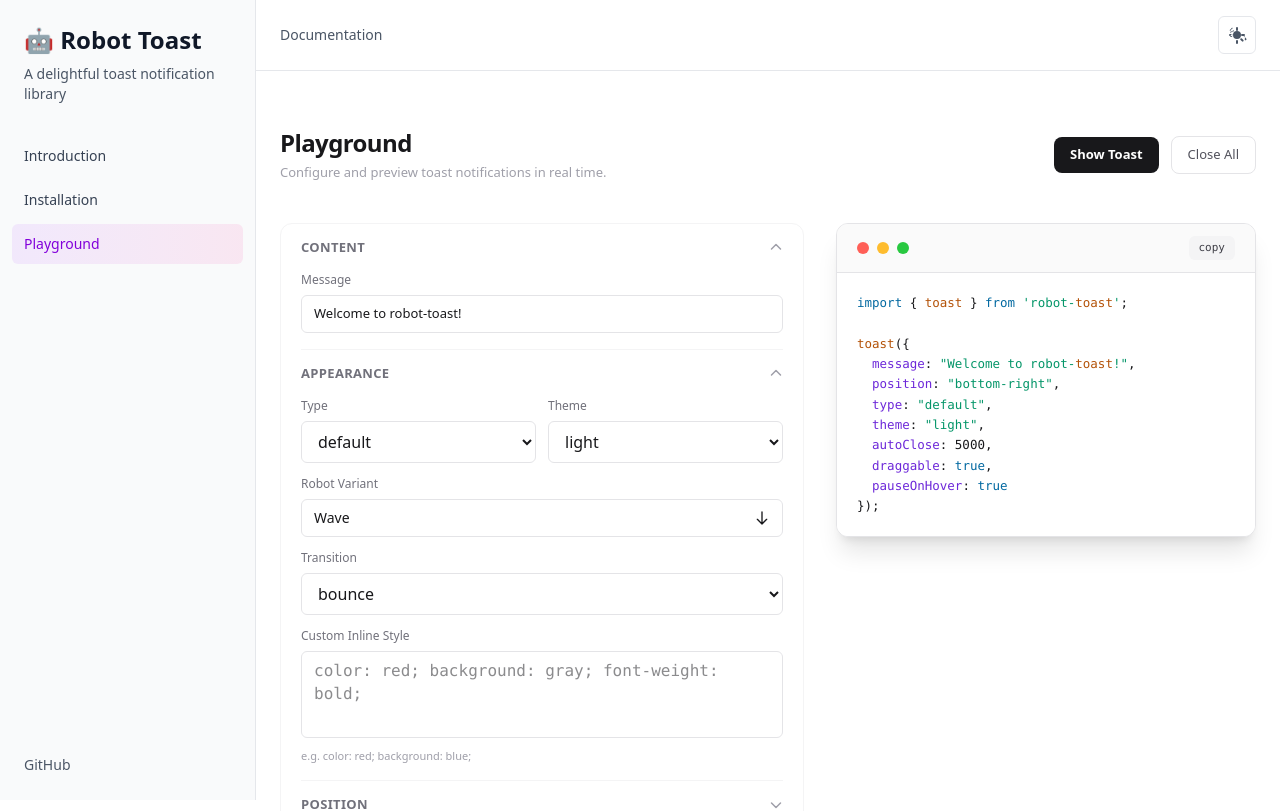
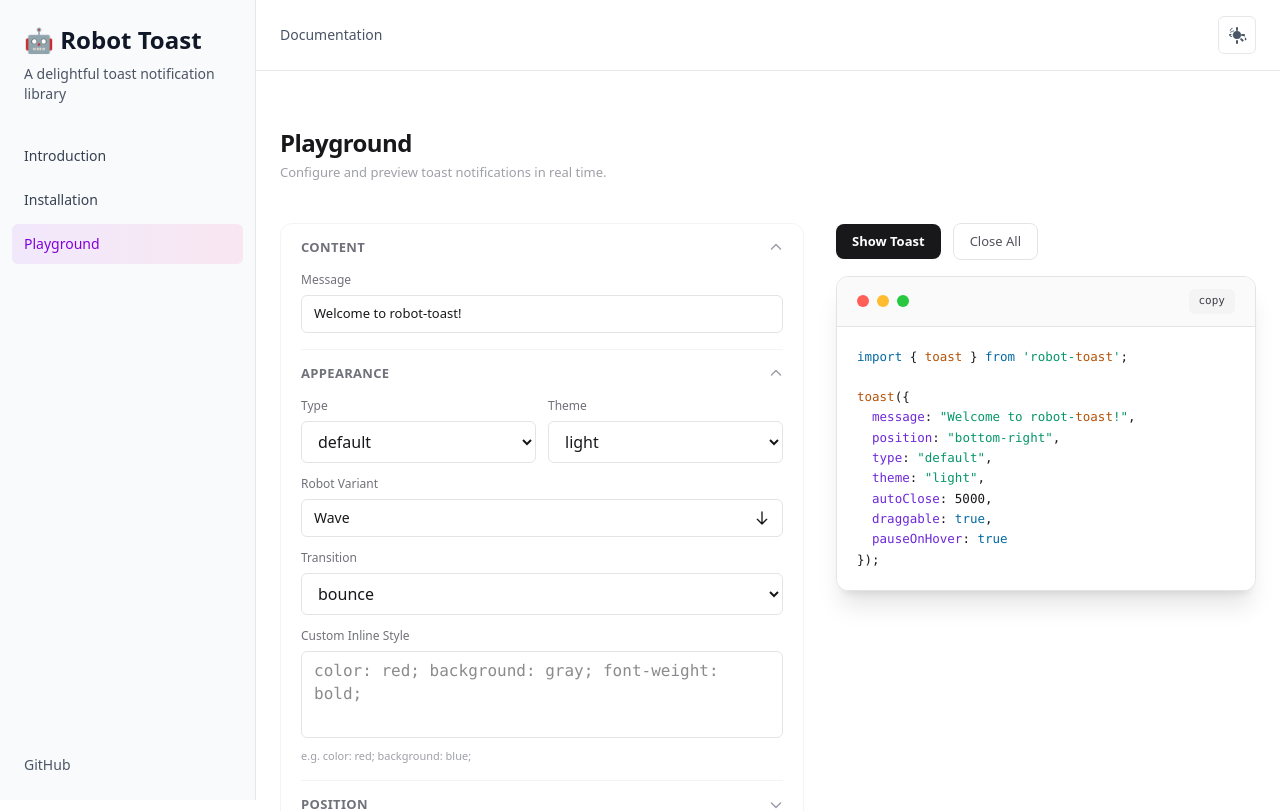
Before and after one commit to Pratham2703005/robot-toast, a Next.js app: page /playground in a window 1280 px wide. Shown: the top 811 px of the page. Built offline with nearby package versions, Linux system fonts and the light colour scheme.

Commit message:
fix(playground): change the position of button dev to right section and make right section sticky AND fix(globals.css): comment overflow hidden property of html and body

```diff
--- a/app/globals.css
+++ b/app/globals.css
@@ -79,7 +79,7 @@ button {
 
 /* Prevent horizontal overflow on mobile */
 html, body {
-  overflow-x: hidden;
+  /* overflow-x: hidden; */
   max-width: 100vw;
 }
 
--- a/app/playground/page.tsx
+++ b/app/playground/page.tsx
@@ -1,8 +1,8 @@
 'use client';
 
-import { usePlayground }   from '@/hooks/usePlayground';
-import { SettingsPanel }   from '@/app/components/SettingsPanel';
-import { CodePreview }     from '@/app/components/CodePreview';
+import { usePlayground } from '@/hooks/usePlayground';
+import { SettingsPanel } from '@/app/components/SettingsPanel';
+import { CodePreview } from '@/app/components/CodePreview';
 
 export default function Playground() {
   const { state, set, showToast, closeAll, copyCode, code } = usePlayground();
@@ -10,7 +10,6 @@ export default function Playground() {
   return (
     <div className="min-h-screen bg-white dark:bg-zinc-950">
       <div className="max-w-5xl mx-auto px-4 sm:px-6 py-8 sm:py-14">
-
         {/* Header */}
         <div className="mb-6 sm:mb-10 flex flex-col sm:flex-row sm:items-center sm:justify-between gap-4">
           <div>
@@ -21,7 +20,20 @@ export default function Playground() {
               Configure and preview toast notifications in real time.
             </p>
           </div>
+        </div>
 
+        <div className="grid grid-cols-1 lg:grid-cols-[1fr_420px] gap-6 lg:gap-8 items-start">
+
+          {/* Left: Settings */}
+          <div className="rounded-xl border border-zinc-100 dark:border-zinc-800 divide-y divide-zinc-100 dark:divide-zinc-800 order-1">
+            <div className="px-4 sm:px-5">
+              <SettingsPanel state={state} set={set} />
+            </div>
+          </div>
+
+          {/* Right: Code preview */}
+          <div className="order-2 sticky top-30 z-50 flex flex-col gap-4">
+            <div className=''>
               {/* Action Buttons */}
               <div className="flex items-center gap-3">
                 <button
@@ -41,18 +53,6 @@ export default function Playground() {
                 </button>
               </div>
             </div>
-
-        <div className="grid grid-cols-1 lg:grid-cols-[1fr_420px] gap-6 lg:gap-8 items-start">
-
-          {/* Left: Settings */}
-          <div className="rounded-xl border border-zinc-100 dark:border-zinc-800 divide-y divide-zinc-100 dark:divide-zinc-800 order-1">
-            <div className="px-4 sm:px-5">
-              <SettingsPanel state={state} set={set} />
-            </div>
-          </div>
-
-          {/* Right: Code preview */}
-          <div className="order-2">
             <CodePreview
               code={code}
               onCopy={copyCode}
```
Lines whose indentation alone changed are shown as unchanged.
